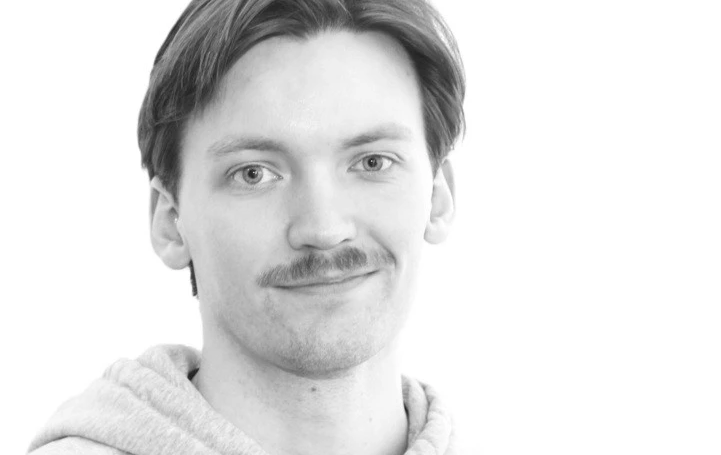
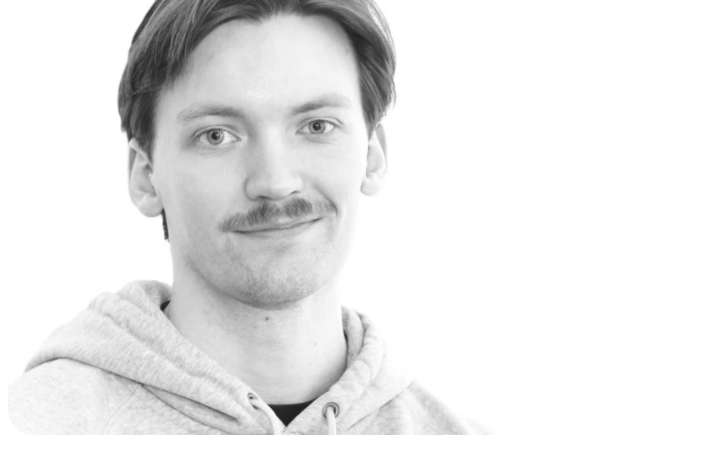
Before and after one commit to jonasgeirs/portfolio, a website with bundled scripts: page index.html in a window 1280 px wide. Shown: the part 81-536 px from the top of the page, without its empty margins (0-721 px from the left). Built offline with nearby package versions, Linux system fonts and the light colour scheme.

Commit message:
portrait

```diff
--- a/style.css
+++ b/style.css
@@ -4,7 +4,7 @@
 }
 
 .portrait {
-  min-width: 100px;
-  min-height: 100px;
+  max-width: 100%;
+  height: auto;
   border-radius: 5%;
 }
```
